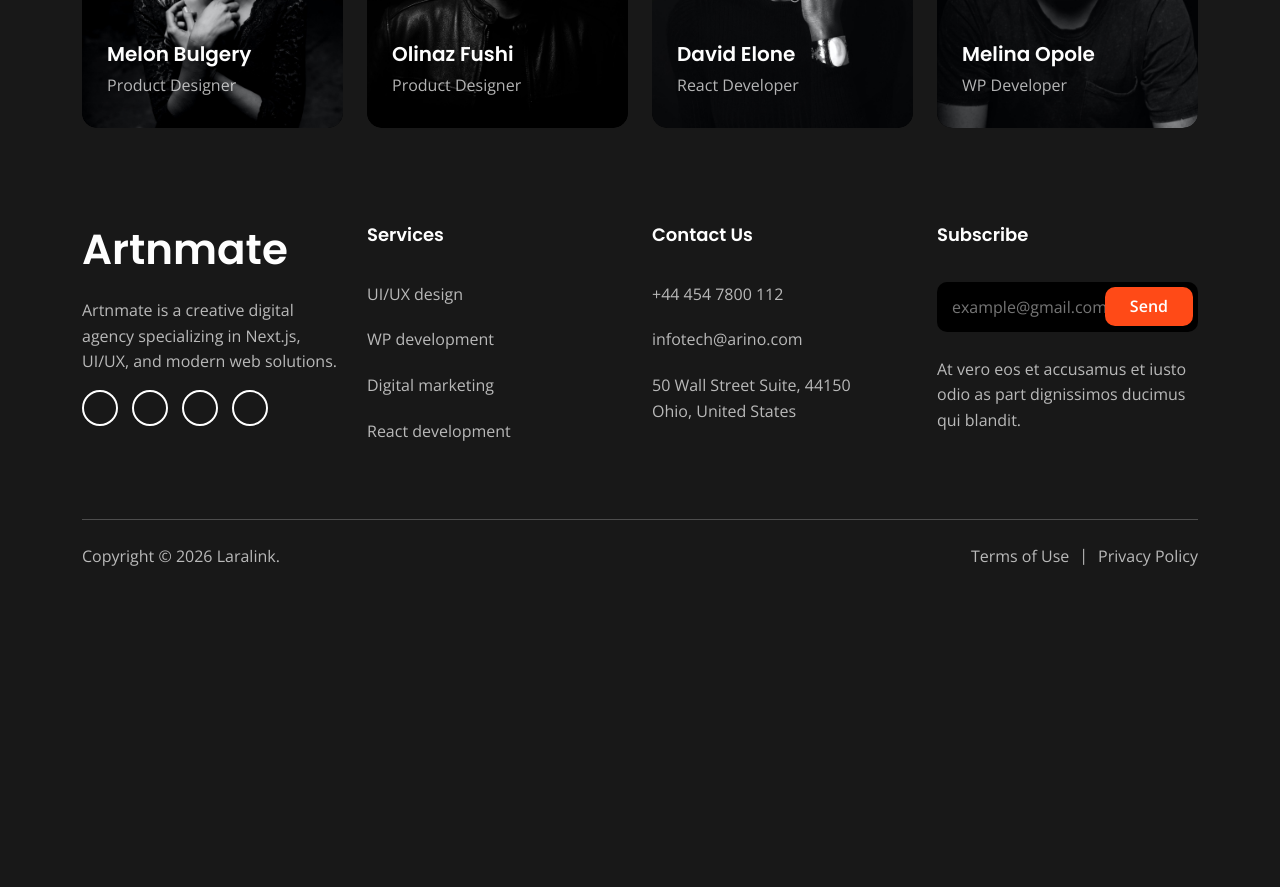
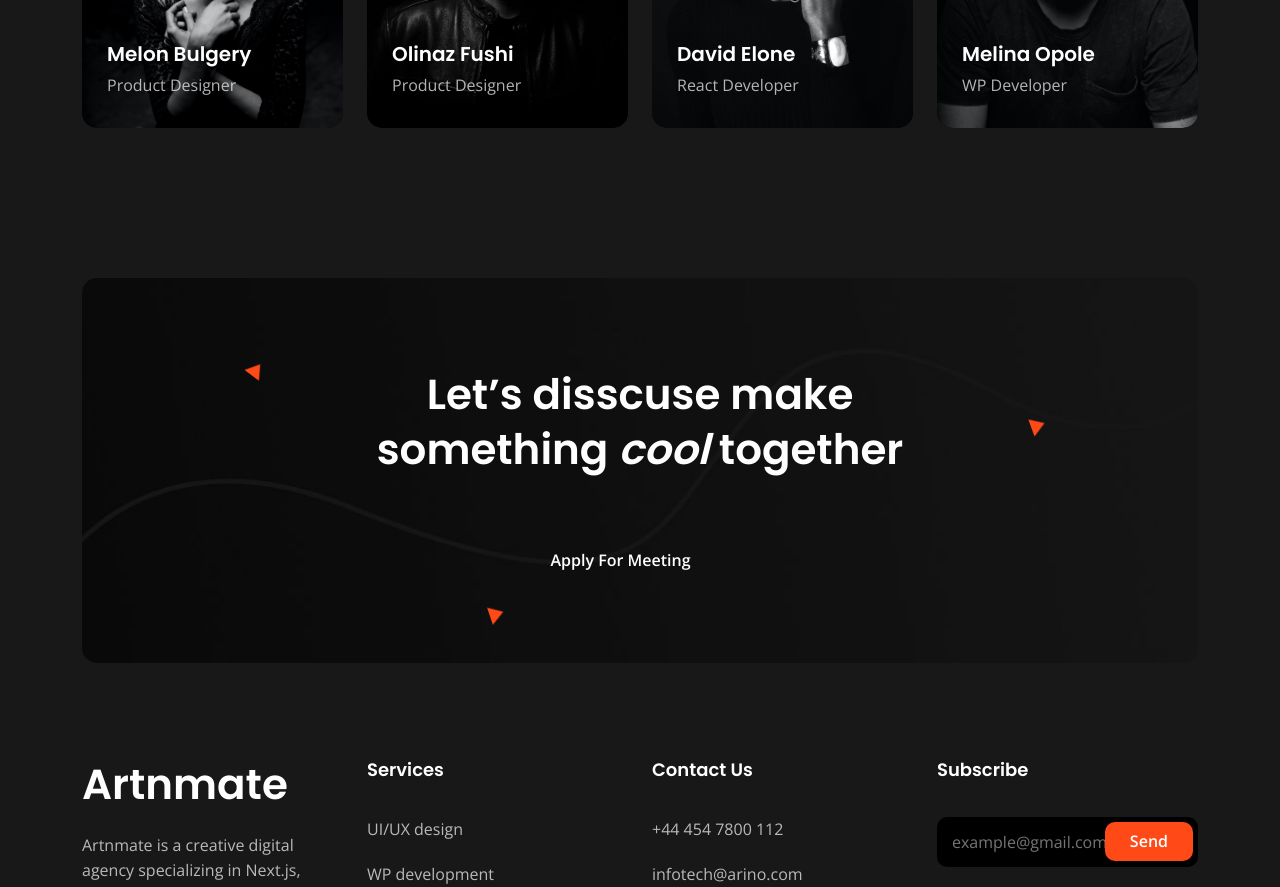
Before and after one commit to rhshuvo44/artnmate, a Next.js app: page /about in a window 1280 px wide. Shown: the part 3020-3907 px from the top of the page. Before the commit the page ends 3614 px from the top, so only its background shows below. Built offline with nearby package versions, Linux system fonts and the light colour scheme; some icons are missing.

Commit message:
Fact: About  page CTA

```diff
--- a/src/app/about/page.tsx
+++ b/src/app/about/page.tsx
@@ -6,6 +6,7 @@ import Image from "next/image";
 import aboutData from "@/DB/about.json";
 import FunFact from "@/component/home/FunFact";
 import TeamSlider from "@/component/home/TeamSlider";
+import Cta from "@/component/home/Cta";
 const About = () => {
   return (
     <>
@@ -139,6 +140,18 @@ const About = () => {
         <TeamSlider />
       </Div>
       {/* End Team Section */}
+  {/* Start CTA Section */}
+      <Spacing lg="150" md="80" />
+      <Div className="container">
+        <Cta
+          title="Let’s disscuse make <br />something <i>cool</i> together"
+          btnText="Apply For Meeting"
+          btnLink="/contact"
+          bgSrc="/images/cta_bg.jpeg"
+        />
+      </Div>
+      {/* End CTA Section */}
+
     </>
   );
 };
```
